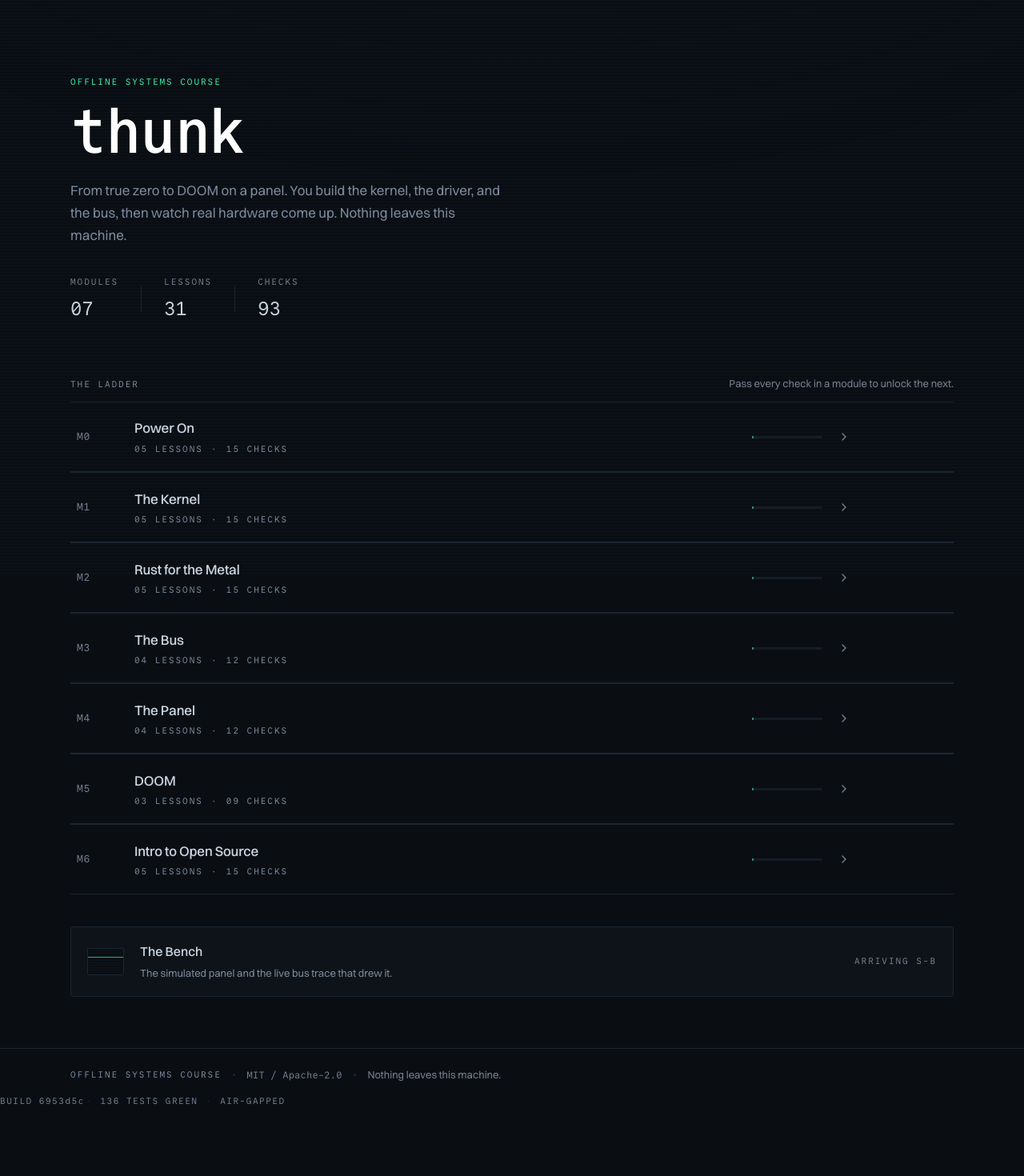
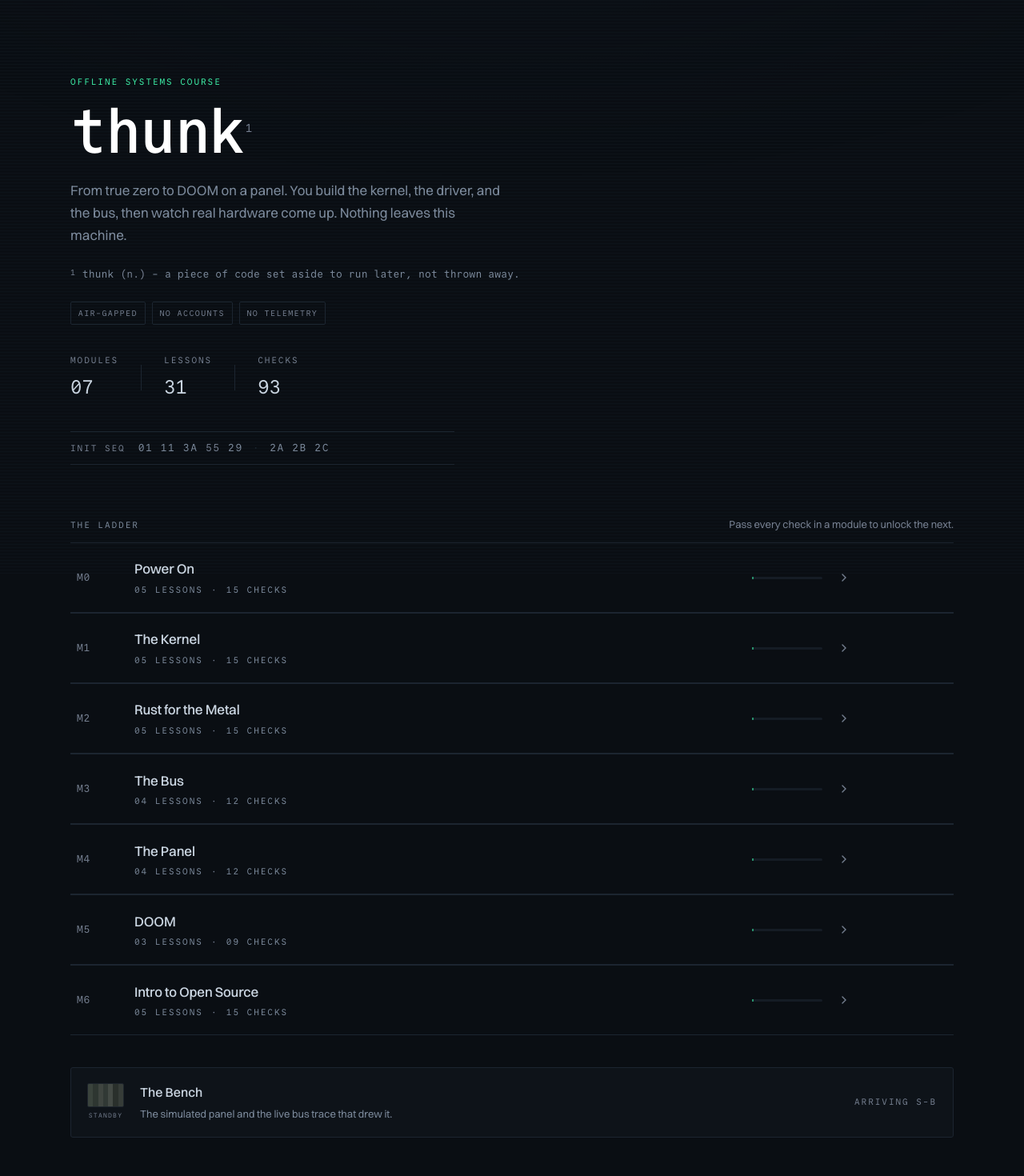
Before and after one commit to melonmelonz/thunk, a SvelteKit app in the folder site/: page / in a window 1280 px wide. Shown: the part 80-1550 px from the top of the page at 80% size. Before the commit the page ends 1488 px from the top, so only its background shows below. Built offline with nearby package versions, Linux system fonts and the light colour scheme.

Commit message:
feat(site): hero definition footnote, truth badges, INIT SEQ strip, SMPTE teaser

```diff
--- a/site/src/routes/+page.svelte
+++ b/site/src/routes/+page.svelte
@@ -19,11 +19,29 @@
 
 <section class="hero">
 	<p class="eyebrow label">Offline systems course</p>
-	<h1>thunk</h1>
+	<h1>thunk<sup class="fn" aria-hidden="true">1</sup></h1>
 	<p class="tagline">
 		From true zero to DOOM on a panel. You build the kernel, the driver, and the bus, then watch
 		real hardware come up. Nothing leaves this machine.
 	</p>
+
+	<!-- The soul line: Penn's own definition, set as a datasheet footnote tied
+	     to the wordmark. Small, quiet, undecorated. -->
+	<p class="def">
+		<span class="fn-mark mono" aria-hidden="true">1</span>
+		<span class="def-text mono"
+			>thunk <span class="pos">(n.)</span> - a piece of code set aside to run later, not thrown
+			away.</span
+		>
+	</p>
+
+	<!-- Truth badges: all three are true of this build. Hairlines, no fill. -->
+	<ul class="badges" aria-label="guarantees">
+		<li class="badge mono">AIR-GAPPED</li>
+		<li class="badge mono">NO ACCOUNTS</li>
+		<li class="badge mono">NO TELEMETRY</li>
+	</ul>
+
 	<dl class="readout tnum" aria-label="course size">
 		<div>
 			<dt class="label">Modules</dt>
@@ -40,6 +58,19 @@
 			<dd>{curriculum.checkCount}</dd>
 		</div>
 	</dl>
+
+	<!-- The real ILI9341 bring-up the course teaches, as a quiet ornament:
+	     command bytes carry weight, the one data byte (55, RGB565) sits dimmer.
+	     SWRESET, SLPOUT, COLMOD=55, DISPON | CASET, PASET, RAMWR. -->
+	<div class="initseq" aria-label="ILI9341 init and draw sequence">
+		<span class="iseq-label label">INIT SEQ</span>
+		<span class="bytes mono tnum">
+			<span class="cmd">01</span> <span class="cmd">11</span> <span class="cmd">3A</span>
+			<span class="data">55</span> <span class="cmd">29</span>
+			<span class="mid" aria-hidden="true">&middot;</span>
+			<span class="cmd">2A</span> <span class="cmd">2B</span> <span class="cmd">2C</span>
+		</span>
+	</div>
 </section>
 
 <section class="rack" aria-label="the ladder">
@@ -57,7 +88,12 @@
 <section class="bench-teaser reveal-late">
 	<a class="bench" href="/bench/">
 		<span class="bench-mark" aria-hidden="true">
-			<span class="scan"></span>
+			<span class="smpte">
+				<i style="--c:#38443b"></i><i style="--c:#2c3730"></i><i style="--c:#3d463f"></i><i
+					style="--c:#2f3a34"></i><i style="--c:#434b44"></i><i style="--c:#28312b"></i><i
+					style="--c:#353d37"></i>
+			</span>
+			<span class="standby label">STANDBY</span>
 		</span>
 		<span class="bench-body">
 			<span class="bench-title">The Bench</span>
@@ -84,12 +120,61 @@
 		line-height: 0.95;
 		color: #fff;
 	}
+	.fn {
+		font-family: var(--font-mono);
+		font-weight: 400;
+		font-size: 0.9rem;
+		line-height: 1;
+		vertical-align: super;
+		color: var(--faint);
+		margin-left: 0.15em;
+	}
 	.tagline {
 		margin-top: 1.4rem;
 		font-size: 1.0625rem;
 		line-height: 1.65;
 		color: var(--muted);
 		max-width: 34rem;
+	}
+
+	/* The definition, typeset: a footnote, not a banner. */
+	.def {
+		display: flex;
+		gap: 0.55rem;
+		margin-top: 1.6rem;
+		max-width: 36rem;
+	}
+	.fn-mark {
+		font-size: 0.625rem;
+		line-height: 1.5;
+		color: var(--faint);
+		vertical-align: super;
+		flex: none;
+	}
+	.def-text {
+		font-size: 0.8125rem;
+		line-height: 1.55;
+		color: var(--muted);
+		letter-spacing: 0.01em;
+	}
+	.def-text .pos {
+		color: var(--faint);
+	}
+
+	.badges {
+		list-style: none;
+		display: flex;
+		flex-wrap: wrap;
+		gap: 0.5rem;
+		margin-top: 1.5rem;
+	}
+	.badge {
+		font-size: 0.625rem;
+		letter-spacing: 0.14em;
+		color: var(--faint);
+		border: 1px solid var(--line);
+		border-radius: 2px;
+		padding: 0.32rem 0.55rem;
 	}
 
 	.readout {
@@ -117,6 +202,36 @@
 		width: 1px;
 		height: 2rem;
 		background: var(--line);
+	}
+
+	/* INIT SEQ: a single hairline-ruled line of the real bring-up bytes. */
+	.initseq {
+		display: flex;
+		align-items: baseline;
+		gap: 1rem;
+		margin-top: 2.25rem;
+		padding: 0.6rem 0;
+		border-top: 1px solid var(--line);
+		border-bottom: 1px solid var(--line);
+		max-width: 30rem;
+	}
+	.iseq-label {
+		color: var(--faint);
+		flex: none;
+	}
+	.initseq .bytes {
+		font-size: 0.8125rem;
+		letter-spacing: 0.12em;
+	}
+	.initseq .cmd {
+		color: var(--muted);
+	}
+	.initseq .data {
+		color: var(--faint);
+	}
+	.initseq .mid {
+		color: var(--line);
+		margin-inline: 0.2em;
 	}
 
 	.rack-head {
@@ -158,29 +273,31 @@
 		border-color: #24303e;
 		background: var(--s2);
 	}
+	/* The teaser screen: static SMPTE mini-bars in PVM phosphor tones (muted
+	   greens and greys, never rainbow), captioned STANDBY. */
 	.bench-mark {
-		position: relative;
+		display: flex;
+		flex-direction: column;
+		align-items: center;
+		gap: 0.3rem;
+	}
+	.smpte {
+		display: grid;
+		grid-template-columns: repeat(7, 1fr);
 		width: 46px;
-		height: 34px;
+		height: 30px;
 		border: 1px solid var(--line);
 		border-radius: 2px;
-		background: repeating-linear-gradient(
-			var(--bg) 0,
-			var(--bg) 2px,
-			#0c1219 2px,
-			#0c1219 3px
-		);
 		overflow: hidden;
+		filter: saturate(0.75);
 	}
-	.bench-mark .scan {
-		position: absolute;
-		left: 0;
-		right: 0;
-		top: 30%;
-		height: 1px;
-		background: var(--phosphor);
-		opacity: 0.7;
-		box-shadow: 0 0 8px var(--phosphor-dim);
+	.smpte i {
+		background: var(--c);
+	}
+	.standby {
+		font-size: 0.5rem;
+		letter-spacing: 0.16em;
+		color: var(--faint);
 	}
 	.bench-body {
 		display: flex;
```
